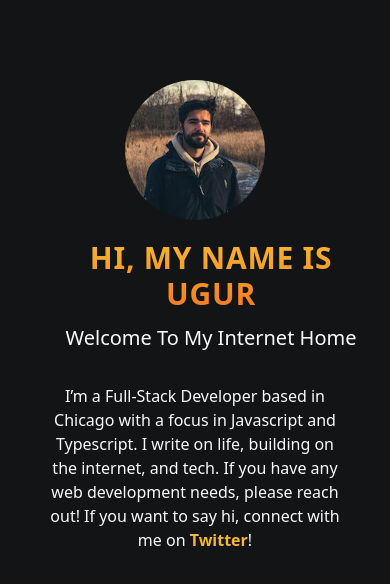
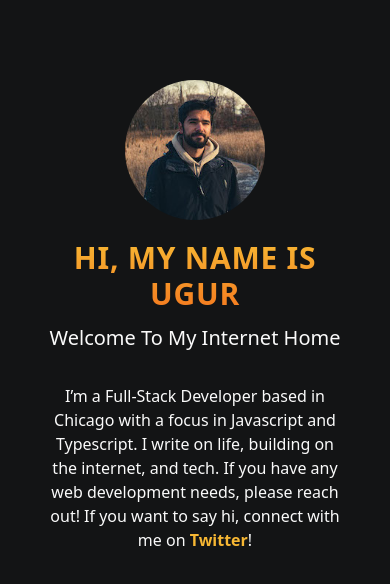
Before and after one commit to Uarmagan/ugurarmagan.com, a Next.js app: page / in a window 390 px wide. Shown: the top 584 px of the page. Built offline with nearby package versions, Linux system fonts and the light colour scheme; what @tailwindcss/typography would draw is missing.

Commit message:
quick spacing fix

```diff
--- a/pages/index.js
+++ b/pages/index.js
@@ -5,8 +5,8 @@
 export default function Home() {
   return (
     <Container>
-      <div className="flex flex-col items-center">
-        <div className="flex flex-col items-center w-11/12 max-w-3xl mx-auto mt-20 sm:flex-row space-y-5 sm: space-x-8">
+      <section className="flex flex-col items-center">
+        <div className="flex flex-col items-center w-11/12 max-w-3xl mx-auto mt-20 sm:flex-row space-y-5 sm:space-x-8">
           <Image
             src="/images/avatar.jpg"
             alt="Picture of the author"
@@ -32,7 +32,7 @@
           </Link>
           !
         </p>
-      </div>
+      </section>
     </Container>
   );
 }
```
